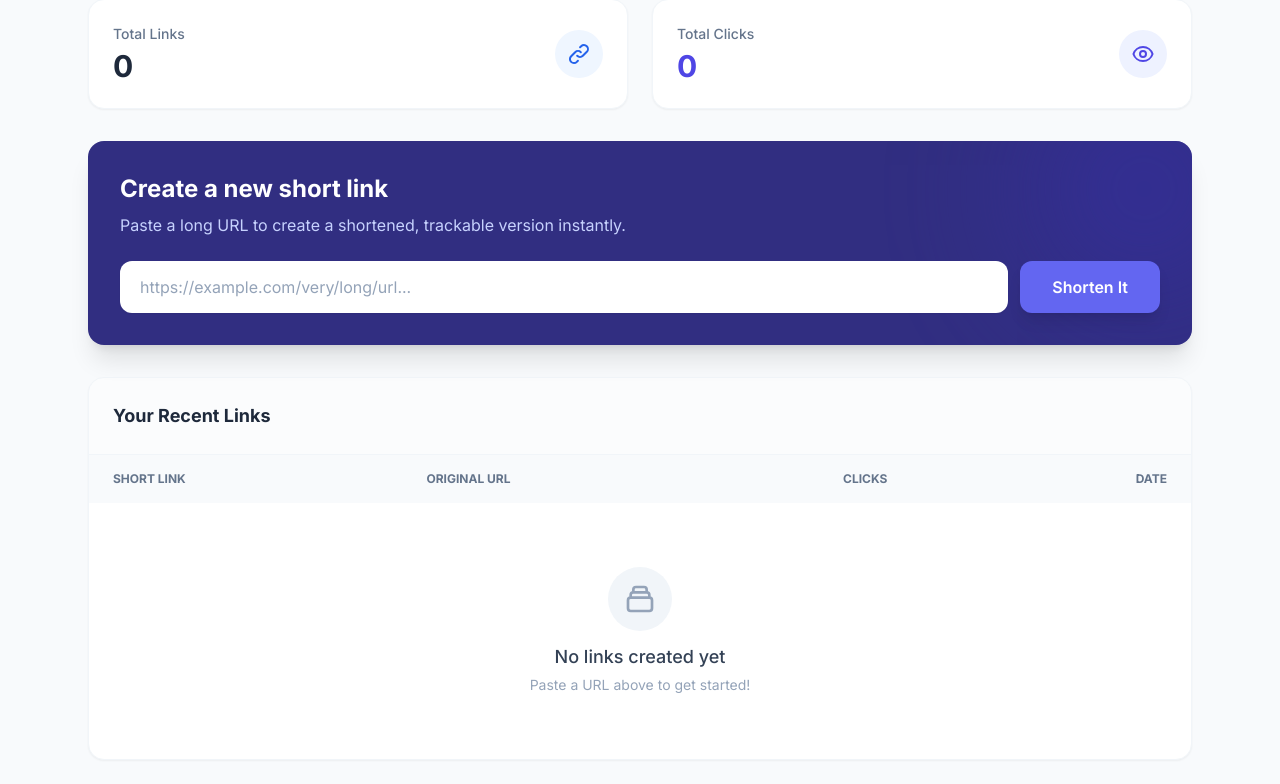
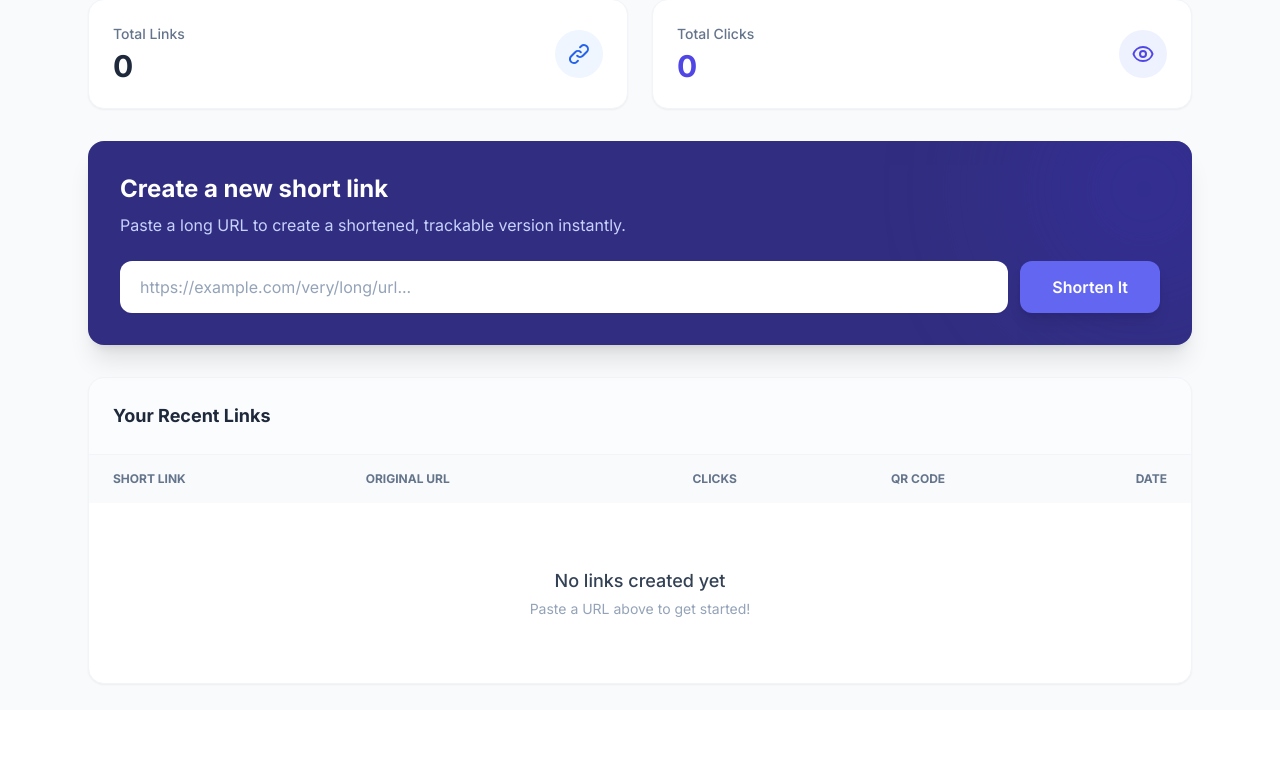
Before and after one commit to ratnakarguru/url_shortener, a Django app: page /dashboard/ in a window 1280 px wide. Shown: the part 90-874 px from the top of the page. After the commit the page ends 775 px from the top, so only its background shows below. Run offline with Django 5.2, Linux system fonts and the light colour scheme; a user stored in the database is signed in; data comes from the database, SQL or seed files in the repository; both versions use the stored data as it was after the commit; some libraries are stand-ins or nearby versions.

Commit message:
Qr code added

```diff
--- a/url_shortner/urlshortener/shortener/templates/shortener/dashboard.html
+++ b/url_shortner/urlshortener/shortener/templates/shortener/dashboard.html
@@ -1,19 +1,29 @@
 <!DOCTYPE html>
 <html lang="en">
+
 <head>
     <meta charset="UTF-8">
     <meta name="viewport" content="width=device-width, initial-scale=1.0">
     <title>Dashboard | ShortUrl</title>
     <script src="https://cdn.tailwindcss.com"></script>
     <link href="https://fonts.googleapis.com/css2?family=Inter:wght@400;500;600;700&display=swap" rel="stylesheet">
-    <style>body { font-family: 'Inter', sans-serif; }</style>
+    <style>
+        body {
+            font-family: 'Inter', sans-serif;
+        }
+    </style>
 </head>
+
 <body class="bg-slate-50 min-h-screen">
 
     <nav class="bg-white border-b border-slate-200 px-6 py-4 flex justify-between items-center sticky top-0 z-10">
         <div class="flex items-center gap-2">
             <div class="bg-indigo-600 p-1.5 rounded-lg">
-                <svg class="w-5 h-5 text-white" fill="none" stroke="currentColor" viewBox="0 0 24 24"><path stroke-linecap="round" stroke-linejoin="round" stroke-width="2" d="M13.828 10.172a4 4 0 00-5.656 0l-4 4a4 4 0 105.656 5.656l1.102-1.101m-.758-4.899a4 4 0 005.656 0l4-4a4 4 0 00-5.656-5.656l-1.1 1.1"></path></svg>
+                <svg class="w-5 h-5 text-white" fill="none" stroke="currentColor" viewBox="0 0 24 24">
+                    <path stroke-linecap="round" stroke-linejoin="round" stroke-width="2"
+                        d="M13.828 10.172a4 4 0 00-5.656 0l-4 4a4 4 0 105.656 5.656l1.102-1.101m-.758-4.899a4 4 0 005.656 0l4-4a4 4 0 00-5.656-5.656l-1.1 1.1">
+                    </path>
+                </svg>
             </div>
             <span class="font-bold text-xl text-slate-800">ShortUrl</span>
         </div>
@@ -32,7 +42,11 @@
                     <p class="text-3xl font-bold text-slate-800 mt-1">{{ total_links }}</p>
                 </div>
                 <div class="bg-blue-50 p-3 rounded-full text-blue-600">
-                    <svg class="w-6 h-6" fill="none" stroke="currentColor" viewBox="0 0 24 24"><path stroke-linecap="round" stroke-linejoin="round" stroke-width="2" d="M13.828 10.172a4 4 0 00-5.656 0l-4 4a4 4 0 105.656 5.656l1.102-1.101m-.758-4.899a4 4 0 005.656 0l4-4a4 4 0 00-5.656-5.656l-1.1 1.1"></path></svg>
+                    <svg class="w-6 h-6" fill="none" stroke="currentColor" viewBox="0 0 24 24">
+                        <path stroke-linecap="round" stroke-linejoin="round" stroke-width="2"
+                            d="M13.828 10.172a4 4 0 00-5.656 0l-4 4a4 4 0 105.656 5.656l1.102-1.101m-.758-4.899a4 4 0 005.656 0l4-4a4 4 0 00-5.656-5.656l-1.1 1.1">
+                        </path>
+                    </svg>
                 </div>
             </div>
             <div class="bg-white p-6 rounded-2xl shadow-sm border border-slate-100 flex items-center justify-between">
@@ -41,13 +55,20 @@
                     <p class="text-3xl font-bold text-indigo-600 mt-1">{{ total_clicks }}</p>
                 </div>
                 <div class="bg-indigo-50 p-3 rounded-full text-indigo-600">
-                    <svg class="w-6 h-6" fill="none" stroke="currentColor" viewBox="0 0 24 24"><path stroke-linecap="round" stroke-linejoin="round" stroke-width="2" d="M15 12a3 3 0 11-6 0 3 3 0 016 0z"></path><path stroke-linecap="round" stroke-linejoin="round" stroke-width="2" d="M2.458 12C3.732 7.943 7.523 5 12 5c4.478 0 8.268 2.943 9.542 7-1.274 4.057-5.064 7-9.542 7-4.477 0-8.268-2.943-9.542-7z"></path></svg>
+                    <svg class="w-6 h-6" fill="none" stroke="currentColor" viewBox="0 0 24 24">
+                        <path stroke-linecap="round" stroke-linejoin="round" stroke-width="2"
+                            d="M15 12a3 3 0 11-6 0 3 3 0 016 0z"></path>
+                        <path stroke-linecap="round" stroke-linejoin="round" stroke-width="2"
+                            d="M2.458 12C3.732 7.943 7.523 5 12 5c4.478 0 8.268 2.943 9.542 7-1.274 4.057-5.064 7-9.542 7-4.477 0-8.268-2.943-9.542-7z">
+                        </path>
+                    </svg>
                 </div>
             </div>
         </div>
 
         <div class="bg-indigo-900 rounded-2xl shadow-xl p-8 mb-8 text-center md:text-left relative overflow-hidden">
-            <div class="absolute top-0 right-0 -mr-20 -mt-20 w-64 h-64 rounded-full bg-indigo-800 opacity-50 blur-3xl"></div>
+            <div class="absolute top-0 right-0 -mr-20 -mt-20 w-64 h-64 rounded-full bg-indigo-800 opacity-50 blur-3xl">
+            </div>
 
             <div class="relative z-10">
                 <h2 class="text-2xl font-bold text-white mb-2">Create a new short link</h2>
@@ -78,6 +99,7 @@
                             <th class="px-6 py-4">Short Link</th>
                             <th class="px-6 py-4">Original URL</th>
                             <th class="px-6 py-4 text-center">Clicks</th>
+                            <th class="px-6 py-4 text-center">QR Code</th>
                             <th class="px-6 py-4 text-right">Date</th>
                         </tr>
                     </thead>
@@ -87,14 +109,24 @@
                             <td class="px-6 py-4">
                                 <div class="flex items-center gap-3">
                                     <div class="bg-indigo-50 p-2 rounded text-indigo-600">
-                                        <svg class="w-4 h-4" fill="none" stroke="currentColor" viewBox="0 0 24 24"><path stroke-linecap="round" stroke-linejoin="round" stroke-width="2" d="M13.828 10.172a4 4 0 00-5.656 0l-4 4a4 4 0 105.656 5.656l1.102-1.101m-.758-4.899a4 4 0 005.656 0l4-4a4 4 0 00-5.656-5.656l-1.1 1.1"></path></svg>
+                                        <svg class="w-4 h-4" fill="none" stroke="currentColor" viewBox="0 0 24 24">
+                                            <path stroke-linecap="round" stroke-linejoin="round" stroke-width="2"
+                                                d="M13.828 10.172a4 4 0 00-5.656 0l-4 4a4 4 0 105.656 5.656l1.102-1.101m-.758-4.899a4 4 0 005.656 0l4-4a4 4 0 00-5.656-5.656l-1.1 1.1">
+                                            </path>
+                                        </svg>
                                     </div>
                                     <div class="flex flex-col">
-                                        <a href="/{{ url.short_url }}" target="_blank" class="text-indigo-600 font-bold hover:underline text-lg">
+                                        <a href="/{{ url.short_url }}" target="_blank"
+                                            class="text-indigo-600 font-bold hover:underline text-lg">
                                             /{{ url.short_url }}
                                         </a>
-                                        <button onclick="copyLink('{{ request.get_host }}/{{ url.short_url }}')" class="text-xs text-slate-400 hover:text-indigo-600 flex items-center gap-1 mt-1 transition-colors">
-                                            <svg class="w-3 h-3" fill="none" stroke="currentColor" viewBox="0 0 24 24"><path stroke-linecap="round" stroke-linejoin="round" stroke-width="2" d="M8 5H6a2 2 0 00-2 2v12a2 2 0 002 2h10a2 2 0 002-2v-1M8 5a2 2 0 002 2h2a2 2 0 002-2M8 5a2 2 0 012-2h2a2 2 0 012 2m0 0h2a2 2 0 012 2v3m2 4H10m0 0l3-3m-3 3l3 3"></path></svg>
+                                        <button onclick="copyLink('{{ request.get_host }}/{{ url.short_url }}')"
+                                            class="text-xs text-slate-400 hover:text-indigo-600 flex items-center gap-1 mt-1 transition-colors">
+                                            <svg class="w-3 h-3" fill="none" stroke="currentColor" viewBox="0 0 24 24">
+                                                <path stroke-linecap="round" stroke-linejoin="round" stroke-width="2"
+                                                    d="M8 5H6a2 2 0 00-2 2v12a2 2 0 002 2h10a2 2 0 002-2v-1M8 5a2 2 0 002 2h2a2 2 0 002-2M8 5a2 2 0 012-2h2a2 2 0 012 2m0 0h2a2 2 0 012 2v3m2 4H10m0 0l3-3m-3 3l3 3">
+                                                </path>
+                                            </svg>
                                             Copy Link
                                         </button>
                                     </div>
@@ -103,15 +135,35 @@
                             <td class="px-6 py-4">
                                 <div class="max-w-xs">
                                     <p class="text-slate-600 truncate font-medium">{{ url.full_url }}</p>
-                                    <a href="{{ url.full_url }}" target="_blank" class="text-xs text-slate-400 hover:text-slate-600 flex items-center gap-1 mt-1">
-                                        Visit URL <svg class="w-3 h-3" fill="none" stroke="currentColor" viewBox="0 0 24 24"><path stroke-linecap="round" stroke-linejoin="round" stroke-width="2" d="M10 6H6a2 2 0 00-2 2v10a2 2 0 002 2h10a2 2 0 002-2v-4M14 4h6m0 0v6m0-6L10 14"></path></svg>
+                                    <a href="{{ url.full_url }}" target="_blank"
+                                        class="text-xs text-slate-400 hover:text-slate-600 flex items-center gap-1 mt-1">
+                                        Visit URL <svg class="w-3 h-3" fill="none" stroke="currentColor"
+                                            viewBox="0 0 24 24">
+                                            <path stroke-linecap="round" stroke-linejoin="round" stroke-width="2"
+                                                d="M10 6H6a2 2 0 00-2 2v10a2 2 0 002 2h10a2 2 0 002-2v-4M14 4h6m0 0v6m0-6L10 14">
+                                            </path>
+                                        </svg>
                                     </a>
                                 </div>
                             </td>
                             <td class="px-6 py-4 text-center">
-                                <span class="inline-flex items-center px-3 py-1 rounded-full text-sm font-bold bg-indigo-50 text-indigo-600">
+                                <span
+                                    class="inline-flex items-center px-3 py-1 rounded-full text-sm font-bold bg-indigo-50 text-indigo-600">
                                     {{ url.click_count }}
                                 </span>
+                            </td>
+                            <td class="px-6 py-4 text-center">
+                                <button onclick="openQrModal('{{ url.short_url }}')"
+                                    class="p-2 text-slate-400 hover:text-indigo-600 hover:bg-indigo-50 rounded-lg transition-all"
+                                    title="Show QR Code">
+                                    <svg class="w-5 h-5" fill="none" stroke="currentColor" viewBox="0 0 24 24">
+                                        <path stroke-linecap="round" stroke-linejoin="round" stroke-width="2"
+                                            d="M12 4v1m6 11h2m-6 0h-2v4h2v-4zm-6 0H6.414a1 1 0 00-.707.293L4.293 16.707A1 1 0 004 17.414V20h4v-2.586a1 1 0 00-.293-.707L6 15.414V14t-1.414 1.414H5v2h2v-2H5V5h14v14h-4">
+                                        </path>
+                                        <path stroke-linecap="round" stroke-linejoin="round" stroke-width="2"
+                                            d="M3 3h18v18H3z"></path>
+                                    </svg>
+                                </button>
                             </td>
                             <td class="px-6 py-4 text-right">
                                 <span class="text-sm text-slate-500">{{ url.created_at|date:"M d, Y" }}</span>
@@ -119,11 +171,8 @@
                         </tr>
                         {% empty %}
                         <tr>
-                            <td colspan="4" class="px-6 py-16 text-center text-slate-500">
+                            <td colspan="5" class="px-6 py-16 text-center text-slate-500">
                                 <div class="flex flex-col items-center">
-                                    <div class="bg-slate-100 p-4 rounded-full mb-3">
-                                        <svg class="w-8 h-8 text-slate-400" fill="none" stroke="currentColor" viewBox="0 0 24 24"><path stroke-linecap="round" stroke-linejoin="round" stroke-width="2" d="M19 11H5m14 0a2 2 0 012 2v6a2 2 0 01-2 2H5a2 2 0 01-2-2v-6a2 2 0 012-2m14 0V9a2 2 0 00-2-2M5 11V9a2 2 0 012-2m0 0V5a2 2 0 012-2h6a2 2 0 012 2v2M7 7h10"></path></svg>
-                                    </div>
                                     <p class="text-lg font-medium text-slate-700">No links created yet</p>
                                     <p class="text-slate-400 text-sm mt-1">Paste a URL above to get started!</p>
                                 </div>
@@ -136,15 +185,59 @@
         </div>
     </div>
 
+    <div id="qrModal"
+        class="fixed inset-0 bg-black/50 z-50 hidden flex items-center justify-center backdrop-blur-sm transition-all"
+        onclick="closeQrModal()">
+        <div class="bg-white p-6 rounded-2xl shadow-2xl max-w-sm w-full mx-4 text-center transform scale-95 transition-transform"
+            onclick="event.stopPropagation()">
+            <h3 class="text-xl font-bold text-slate-800 mb-2">QR Code</h3>
+            <p class="text-slate-500 text-sm mb-4">Scan to visit the link</p>
+
+            <div class="bg-white p-2 border border-slate-100 rounded-xl inline-block shadow-inner mb-4">
+                <img id="qrImage" src="" alt="QR Code" class="w-48 h-48">
+            </div>
+
+            <div class="flex gap-2 justify-center">
+                <a id="downloadQr" href="" download="qrcode.png"
+                    class="px-4 py-2 bg-indigo-600 hover:bg-indigo-700 text-white rounded-lg text-sm font-medium transition-colors">
+                    Download
+                </a>
+                <button onclick="closeQrModal()"
+                    class="px-4 py-2 bg-slate-100 hover:bg-slate-200 text-slate-700 rounded-lg text-sm font-medium transition-colors">
+                    Close
+                </button>
+            </div>
+        </div>
+    </div>
+
     <script>
         function copyLink(text) {
             navigator.clipboard.writeText(text).then(() => {
-                // Show a temporary success message
                 alert("Link copied!");
             }).catch(err => {
                 console.error('Failed to copy: ', err);
             });
         }
+
+        // ✅ QR Modal Functions
+        function openQrModal(shortCode) {
+            const modal = document.getElementById('qrModal');
+            const img = document.getElementById('qrImage');
+            const downloadBtn = document.getElementById('downloadQr');
+
+            // Set the image source to our new Django View
+            const qrUrl = `/qr/${shortCode}/`;
+            img.src = qrUrl;
+            downloadBtn.href = qrUrl;
+
+            // Show Modal
+            modal.classList.remove('hidden');
+        }
+
+        function closeQrModal() {
+            document.getElementById('qrModal').classList.add('hidden');
+        }
     </script>
 </body>
+
 </html>
--- a/url_shortner/urlshortener/shortener/urls.py
+++ b/url_shortner/urlshortener/shortener/urls.py
@@ -1,8 +1,9 @@
 from django.urls import path
-from .views import home, redirect_url , dashboard
+from .views import home, redirect_url , dashboard, generate_qr
 
 urlpatterns = [
     path('', home, name='home'),
     path('dashboard/',dashboard,name='dashboard'),
     path('<str:short_code>/', redirect_url, name='redirect-url'),
+    path('qr/<str:short_code>/', generate_qr, name='generate_qr'),
 ]
--- a/url_shortner/urlshortener/shortener/views.py
+++ b/url_shortner/urlshortener/shortener/views.py
@@ -4,6 +4,9 @@
 from django.contrib.auth import authenticate, login as auth_login
 from .models import ShortUrl
 from django.contrib.auth.decorators import login_required
+import qrcode
+from io import BytesIO
+from django.http import HttpResponse
 
 # --- HOME VIEW ---
 def home(request):
@@ -45,7 +48,6 @@
         email = request.POST.get('email')
         password = request.POST.get('password')
 
-
         if User.objects.filter(username=email).exists():
             messages.error(request, "That email is already registered.")
             return render(request, 'shortener/signup.html')
@@ -53,10 +55,7 @@
         if len(password) < 8:
             messages.error(request, "Password must be at least 8 characters long.")
             return render(request, 'shortener/signup.html')
-
-
         try:
-
             user = User.objects.create_user(username=email, email=email, password=password)
             user.first_name = full_name
             user.save()
@@ -93,6 +92,27 @@
     }
 
     return render(request, 'shortener/dashboard.html', context)
+def generate_qr(request, short_code):
+    # 1. Build the full URL (e.g., http://127.0.0.1:8000/AbCd1)
+    full_link = f"{request.scheme}://{request.get_host()}/{short_code}"
+
+    # 2. Create the QR Code
+    qr = qrcode.QRCode(
+        version=1,
+        box_size=10,
+        border=4,
+    )
+    qr.add_data(full_link)
+    qr.make(fit=True)
+
+    # 3. Create an image from the QR Code (Black on White)
+    img = qr.make_image(fill_color="black", back_color="white")
+
+    # 4. Save image to a memory buffer (not to hard disk)
+    buffer = BytesIO()
+    img.save(buffer, format="PNG")
+
+    return HttpResponse(buffer.getvalue(), content_type="image/png")
 
 # --- REDIRECT VIEW ---
 def redirect_url(request, short_code):
```
Also changed, not shown: url_shortner/urlshortener/db.sqlite3.
